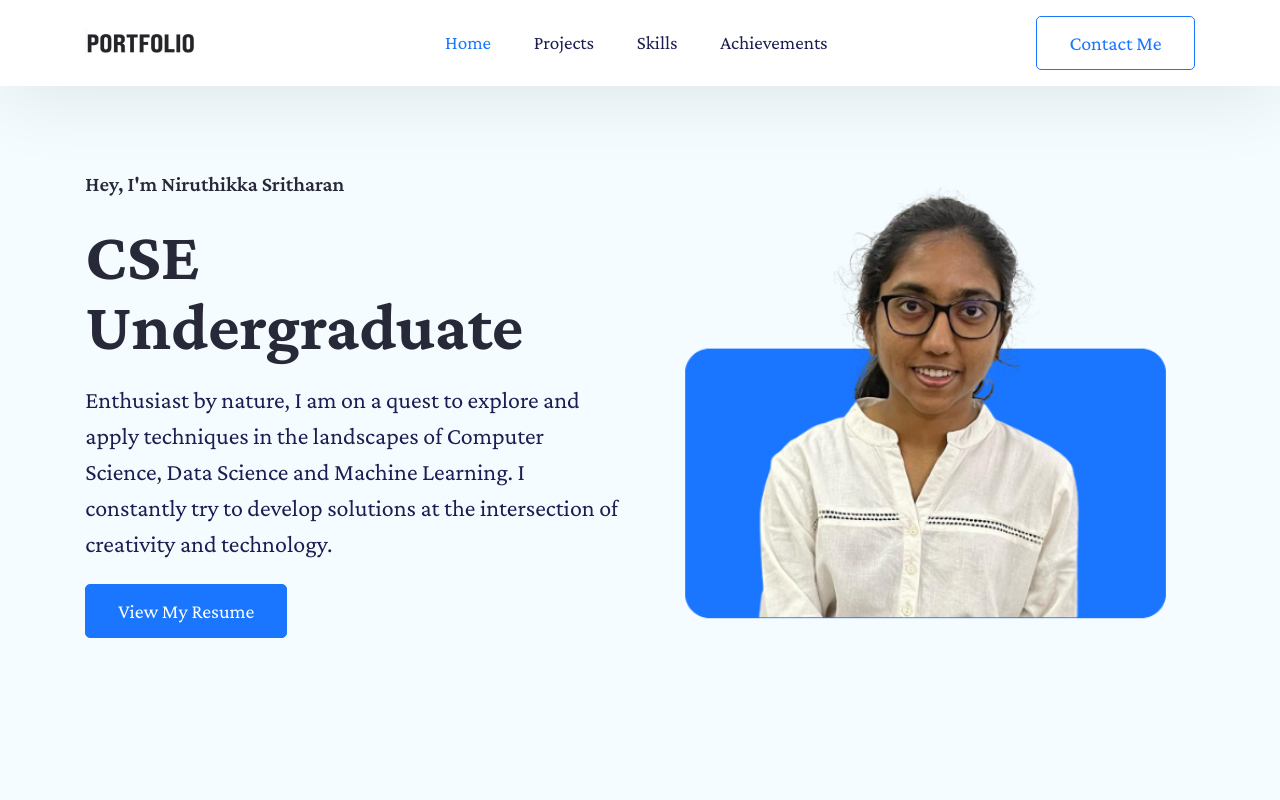
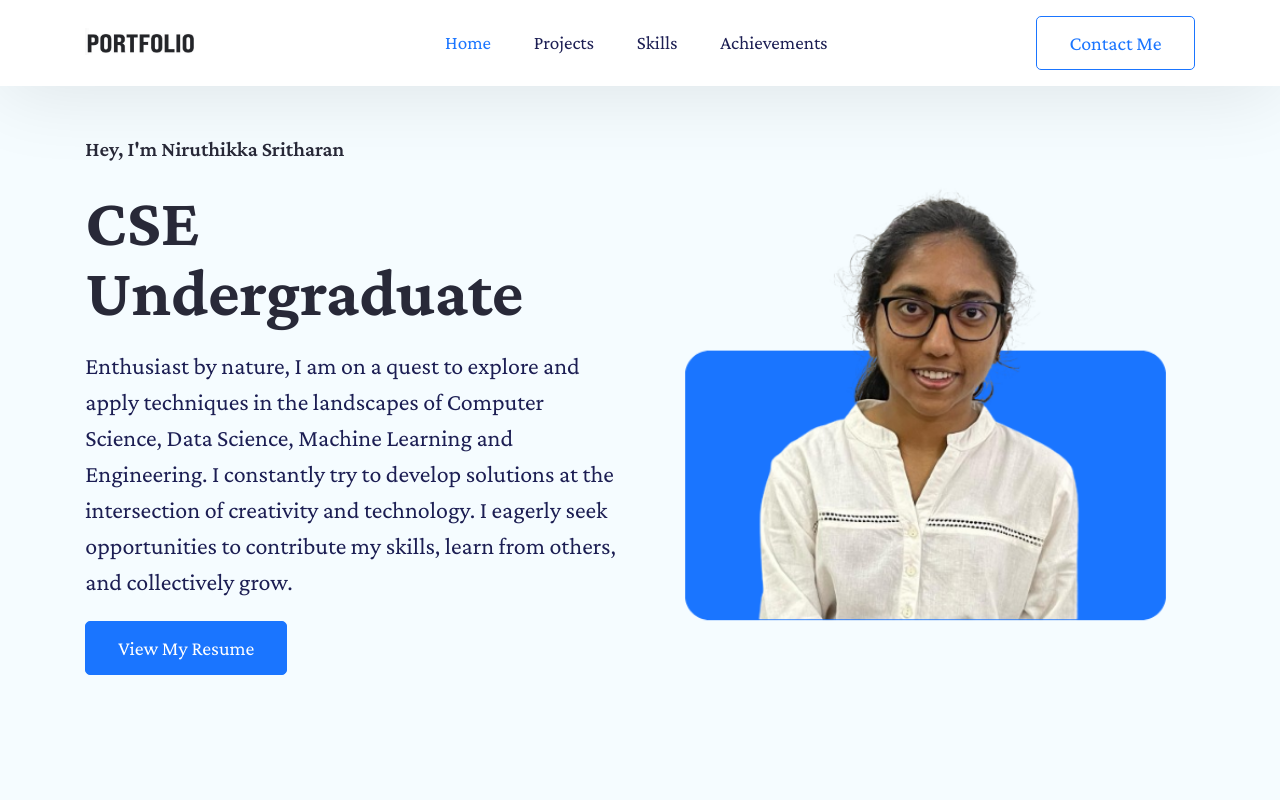
Before and after one commit to niruthikka24/Portfolio, a React (Create React App) app: page /#/ in a window 1280 px wide. Shown: the top 800 px of the page. Built offline with nearby package versions, Linux system fonts and the light colour scheme.

Commit message:
updated the above section

```diff
--- a/src/Pages/Home/HeroSection.jsx
+++ b/src/Pages/Home/HeroSection.jsx
@@ -15,9 +15,9 @@ export default function HeroSection() {
   const [termIndex, setTermIndex] = useState(0);
 
   const openResume = () => {
-    const resumeUrl = "https://drive.google.com/file/d/1AmoUHFbtZVkMOcld3cbQZBJFp_LvjzrS/view?usp=sharing"
+    const resumeUrl = "https://drive.google.com/file/d/1lKxPdLukJc1nZlfiOI771eB10EM79QTU/view?usp=sharing"
     window.open(resumeUrl, '_blank')
-}
+  }
 
   useEffect(() => {
     // Set up an interval to change the term every 3 seconds (adjust as needed)
@@ -42,7 +42,7 @@ export default function HeroSection() {
             {endings[termIndex]}
           </h1>
           <p className="hero--section-description">
-            Enthusiast by nature, I am on a quest to explore and apply techniques in the landscapes of Computer Science, Data Science and Machine Learning. I constantly try to develop solutions at the intersection of creativity and technology.
+            Enthusiast by nature, I am on a quest to explore and apply techniques in the landscapes of Computer Science, Data Science, Machine Learning and Engineering. I constantly try to develop solutions at the intersection of creativity and technology. I eagerly seek opportunities to contribute my skills, learn from others, and collectively grow.
           </p>
         </div>
         <button className="btn btn-primary" onClick={openResume}>View My Resume</button>
```
Also changed, not shown: public/index.html (line endings or trailing spaces), public/niruthikka_resume.jpeg (renamed from public/img/niruthikka_resume.jpeg).
